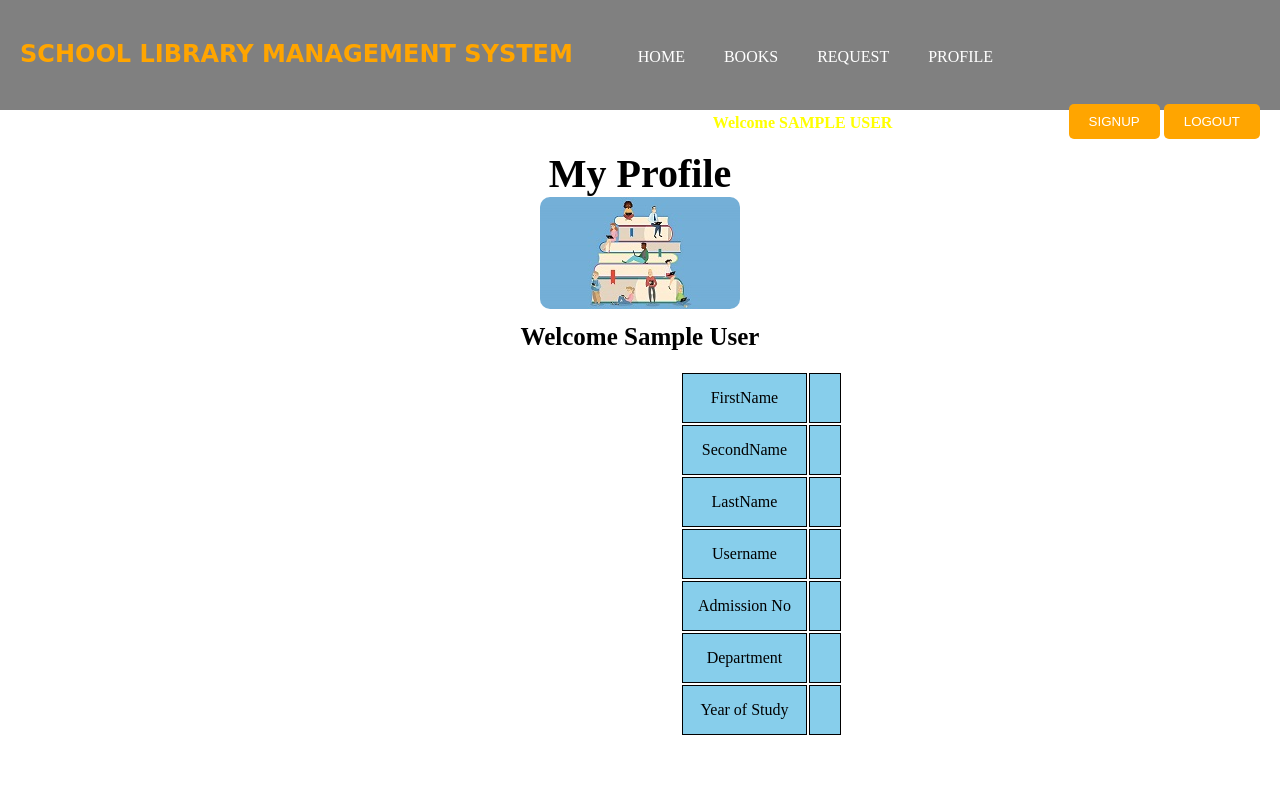
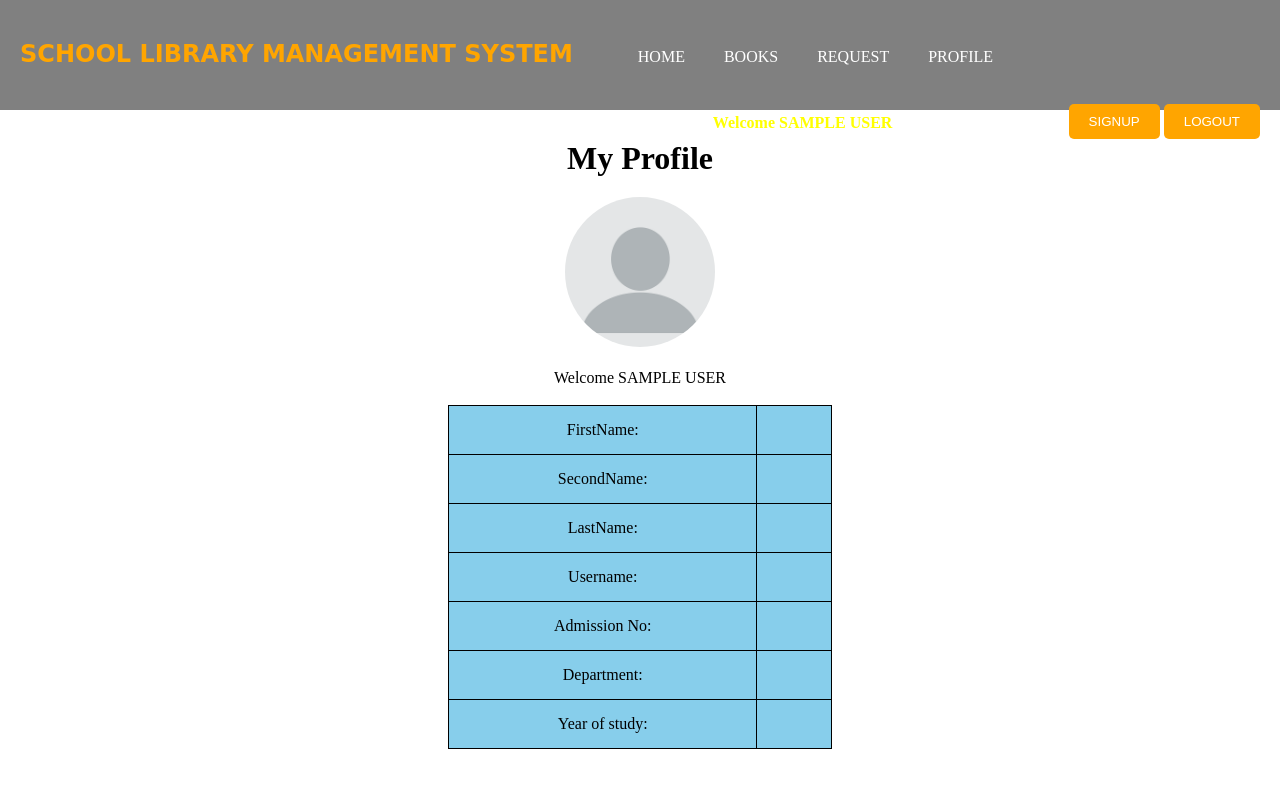
Before and after one commit to samuelkaranja/Library-system, a PHP site: page /profile.php in a window 1280 px wide. Run offline with PHP 8.4, Linux system fonts and the light colour scheme; the visitor is signed in with stand-in values (Sample User, id 1); data that the repository does not hold is empty.

Commit message:
File update

```diff
--- a/profile.php
+++ b/profile.php
@@ -5,65 +5,65 @@
 <!DOCTYPE html>
 <html>
 <head>
-	<title>Profile</title>
+	<title>Profile page</title>
 </head>
-<body style="background-color:;">
-	<h2 class="head4" style="text-align: center; font-weight: bold; padding-top: 40px; font-size: 40px;">My Profile</h2>
-	<center><img src="img/lg.jpg"  style="border-radius: 10px;"></center>
-	<div style="text-align: center;  margin: 10px 0px 20px 0px; font-size: 25px;">
-		<h4>
-			<?php echo "Welcome " . $_SESSION['login_user'];?>
-		</h4>
-	</div>
-
-	<div class="tble">
+<body>
 	<?php
-			$q = "SELECT `FirstName`, `SecondName`, `LastName`, `Username`, `Admission_No`, `Department`, `Year of Study` FROM `student` WHERE Username = '$_SESSION[login_user]'";
-
-			$res = mysqli_query($conn, $q) or die (mysqli_error($conn));
-
+		$sql = "SELECT `FirstName`, `SecondName`, `LastName`, `Username`, `Admission_No`, `Department`, `Year_of_Study` FROM `student` WHERE Username = '$_SESSION[login_user]'";
+		$result = mysqli_query($conn, $sql);
 	?>
 
 	<?php
-			$row = mysqli_fetch_array($res);
+		$row = mysqli_fetch_array($result);
 	?>
 
-		<table>
+		<center><h1 style="padding-top: 30px; padding-bottom: 20px;">My Profile</h1></center>
+		<center><img src="img/p.png" style="border-radius: 50%; width: 150px; height: 150px;"></center><br>
+		<center>
+		<?php
+			echo "Welcome"."&nbsp;" . strtoupper($_SESSION['login_user']);
+		?>
+		<br><br>
+		</center>
+
+		<center>
+		<table class="tbl_1">
+
 		<tr>
-				<td>FirstName</td>
+			<td>FirstName:</td>
 			<td><?php echo $row['FirstName'] ?></td>
 		</tr>
 
 		<tr>
-				<td>SecondName</td>
+			<td>SecondName:</td>
 			<td><?php echo $row['SecondName'] ?></td>
 		</tr>
 
 		<tr>
-				<td>LastName</td>
+			<td>LastName:</td>
 			<td><?php echo $row['LastName'] ?></td>
 		</tr>
 
 		<tr>
-				<td>Username</td>
+			<td>Username:</td>
 			<td><?php echo $row['Username'] ?></td>
 		</tr>
 
 		<tr>
-				<td>Admission No</td>
+			<td>Admission No:</td>
 			<td><?php echo $row['Admission_No'] ?></td>
 		</tr>
 
 		<tr>
-				<td>Department</td>
+			<td>Department:</td>
 			<td><?php echo $row['Department'] ?></td>
 		</tr>
 
 		<tr>
-				<td>Year of Study</td>
-				<td><?php echo $row['Year of Study'] ?></td>
+			<td>Year of study:</td>
+			<td><?php echo $row['Year_of_Study'] ?></td>
 		</tr>
 	</table>
-	</div>
+</center>
 </body>
 </html>
--- a/style.css
+++ b/style.css
@@ -201,6 +201,12 @@ footer{
 	/*margin: 0px 30px 0px 30px;*/
 }
 
+.tbl_1{
+	text-align: center;
+	width: 30%;
+	border-collapse: collapse;
+}
+
 th{
 	border: 1px solid black;
 	padding: 15px;
```
Also changed, not shown: img/p.png (added). Lines whose indentation alone changed are shown as unchanged.
